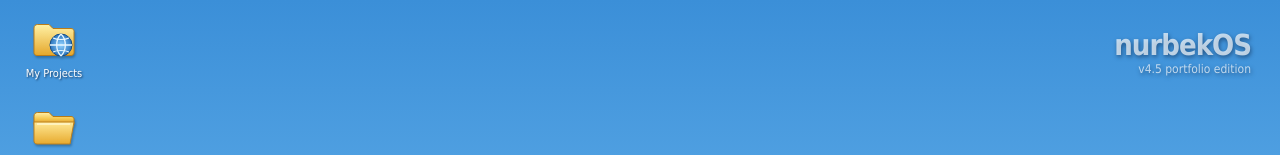
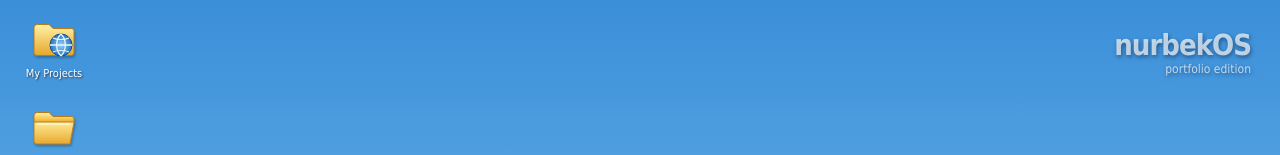
Before and after one commit to alisherovuz/nurbekos, a Next.js app: page / in a window 1280 px wide. Shown: the top 155 px of the page. Built offline with nearby package versions, Linux system fonts and the light colour scheme.

Commit message:
Remove version label from desktop

```diff
--- a/app/page.tsx
+++ b/app/page.tsx
@@ -804,7 +804,7 @@ export default function Home() {
         ))}
       </div>
 
-      <div className="desktop-brand" aria-hidden="true">nurbekOS <small>v4.5 portfolio edition</small></div>
+      <div className="desktop-brand" aria-hidden="true">nurbekOS <small>portfolio edition</small></div>
       <div className="desktop-hint" aria-hidden="true">Double-click an icon · F3 or / to search</div>
 
       {windows.filter(win => !win.minimized).map((win, index) => {
```
Also changed, not shown: 1 other file (tests, documents, lock files or other folders).
